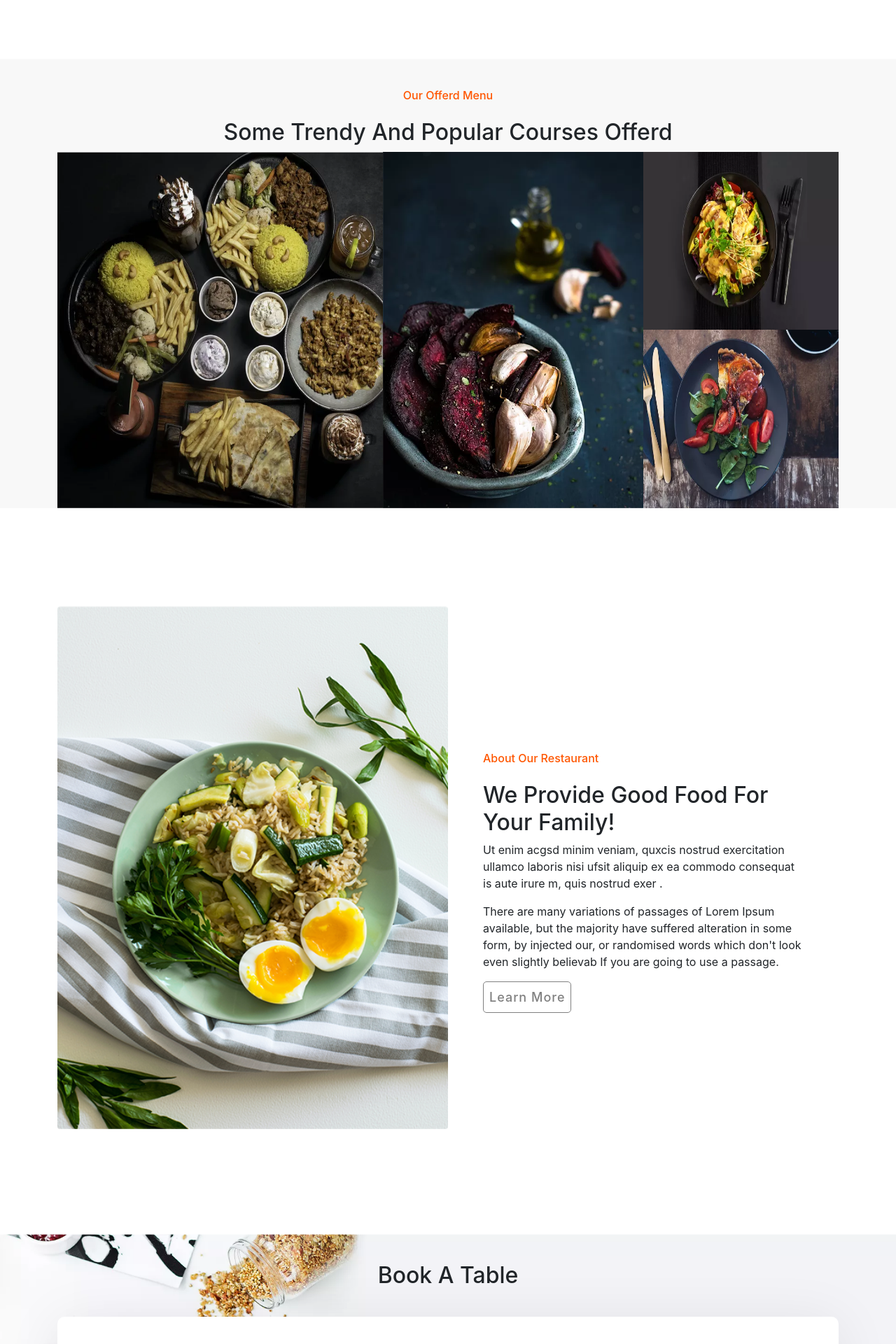
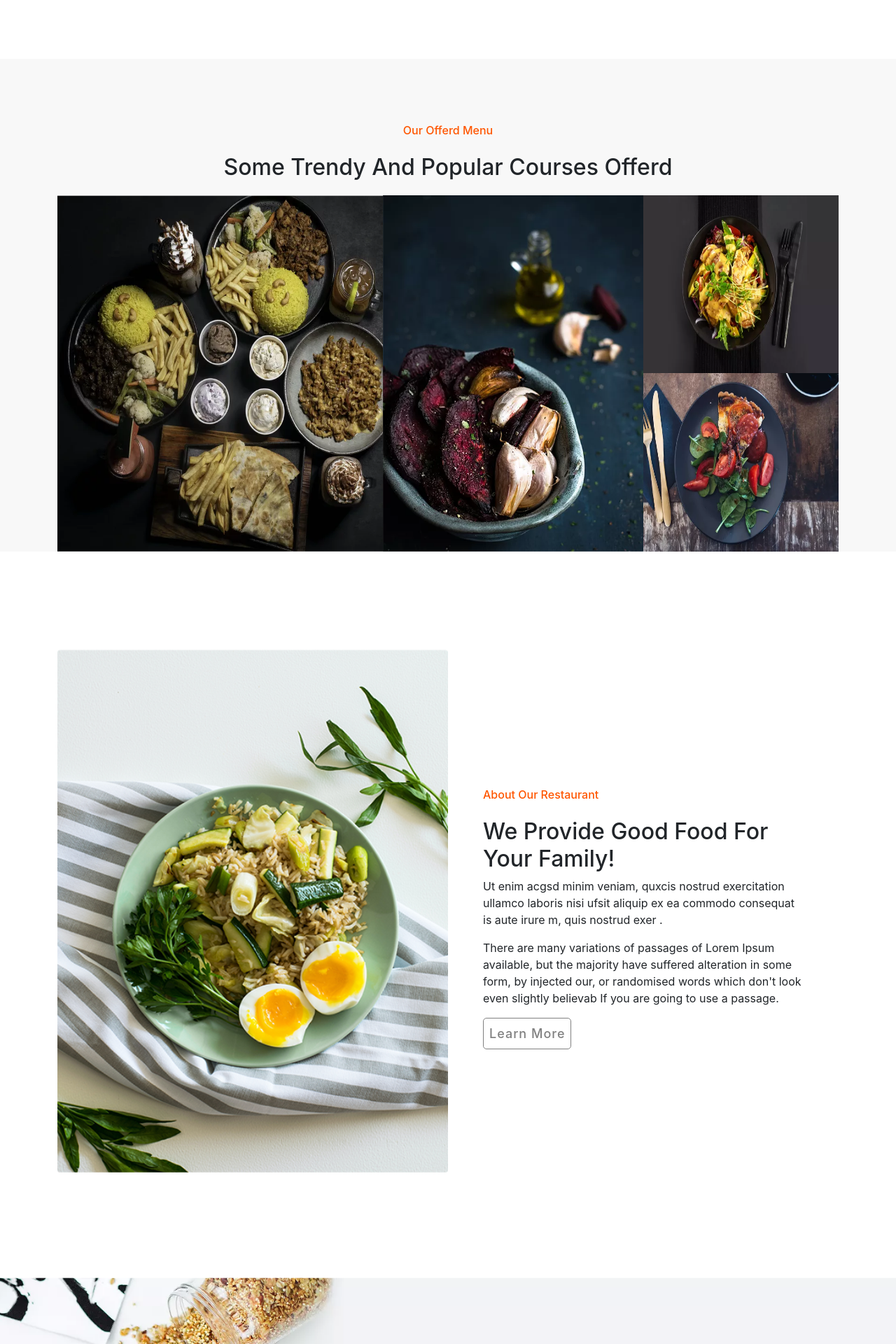
Before and after one commit to MdRokibulHasan/restaurants, a React (Create React App) app: page / in a window 1280 px wide. Shown: the part 1920-3840 px from the top of the page at 70% size. Built offline with nearby package versions, Linux system fonts and the light colour scheme; no server answers; some icons are missing.

Commit message:
menu design modification

```diff
--- a/src/Pages/BookNow/BookNow.css
+++ b/src/Pages/BookNow/BookNow.css
@@ -75,3 +75,6 @@
     border-radius: 5px;
     border: 1px solid #ced4da;
 }
+.book-now-table{
+    margin-top: 115px;
+}
--- a/src/Pages/BookNow/BookNow.js
+++ b/src/Pages/BookNow/BookNow.js
@@ -2,12 +2,12 @@ import React from "react";
 import "./BookNow.css";
 const BookNow = () => {
   return (
-    <div className="booking-area section-bg">
+    <div className="booking-area section-bg" style={{ height: "550px" }}>
       <div className="container">
         <div className="row justify-content-center">
           <div className="col-xl-7 col-lg-8 col-md-10">
             <div className="section-title text-center">
-              <h2>Book A Table</h2>
+              <h2 className="book-now-table">Book A Table</h2>
             </div>
           </div>
         </div>
--- a/src/Pages/Menu/Menu.css
+++ b/src/Pages/Menu/Menu.css
@@ -4,8 +4,14 @@
     background-repeat: no-repeat;
     background-position: center center;
 }
+
+.menu-subtitle{
+    margin-top: 50px;
+    margin-bottom: 20px;
+}
 .section-title{
     margin-top: 40px;
+    margin-bottom: 20px;
 }
 .nav .nav-item a{
     text-decoration: none;
--- a/src/Pages/Menu/Menu.js
+++ b/src/Pages/Menu/Menu.js
@@ -13,7 +13,7 @@ const Menu = () => {
         <div className="row no-gutter justify-content-center">
           <div className="cl-xl-7 col-lg-8 col-md-10">
             <div className="section-title text-center">
-              <span>Our Offerd Menu</span>
+              <span className="menu-subtitle">Our Offerd Menu</span>
               <h2>Some Trendy And Popular Courses Offerd</h2>
             </div>
           </div>
```
